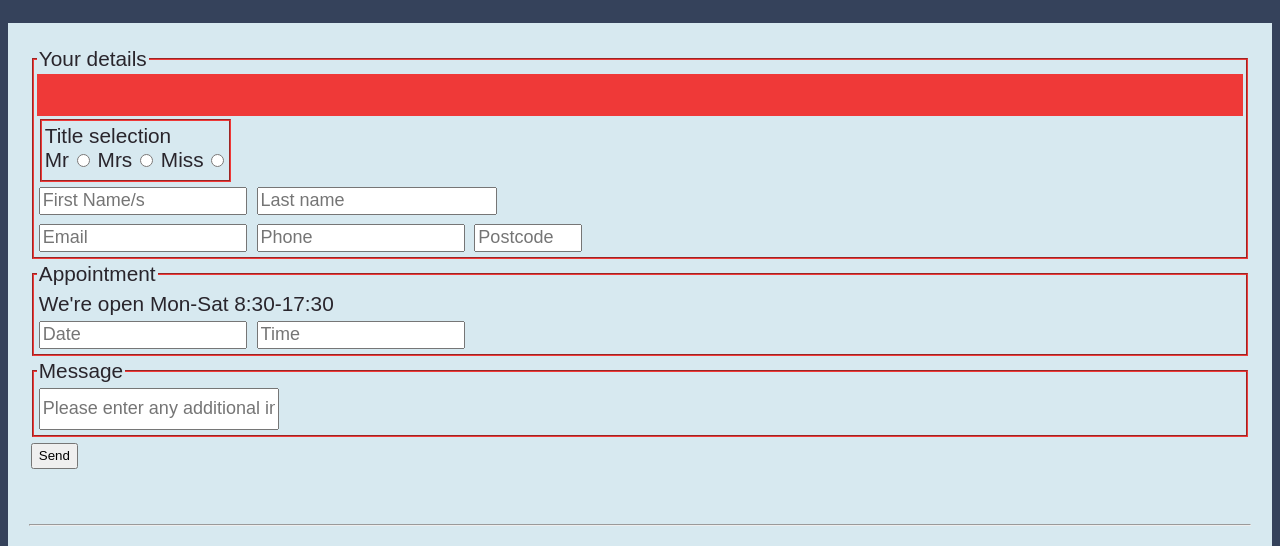
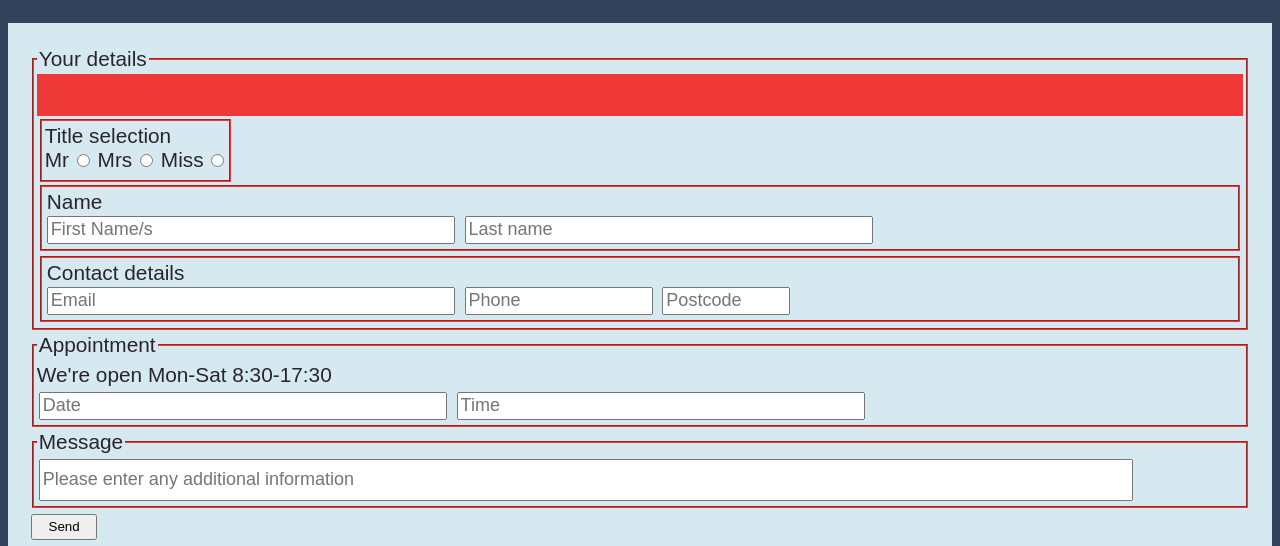
Before and after one commit to J-Wll/AriaExercises, a plain HTML site: page examples/ex02.html in a window 1280 px wide. Shown: the part 146-692 px from the top of the page. Drawn offline with Linux system fonts and the light colour scheme.

Commit message:
Input sizes

```diff
--- a/examples/css/ex2style.css
+++ b/examples/css/ex2style.css
@@ -79,26 +79,35 @@ input{
 }
 
 input[type=text] {
-    max-width: 200px;
+    max-width: 400px;
+    width:96%;
     min-height: 22px;
     font-size: 18px;
+
 }
 
-#surname {
+/* #surname {
     max-width: 312px;
+} */
+
+#postcode{
+    max-width: 120px;
 }
 
-#postcode {
-    max-width: 100px;
+#phone{
+     max-width: 180px;
+}
+
+
+input[type=submit]{
+    width: 5em;
+    max-width: 10em;
+    min-height: 2em;
 }
 
 #message {
-    max-width: 99%;
+    width: 90%;
+    max-width: 1200px;
     /* max-width: 1062px; */
     min-height: 2em;
 }
-
-input[type=submit]{
-    max-width: 5em;
-    min-height: 2em;
-}
--- a/examples/ex02.html
+++ b/examples/ex02.html
@@ -47,11 +47,13 @@
                                     aria-checked="false" />
                             </div>
                         </div>
-                        <div class="md-5p">
+                        <div class="md-5p border">
+                            <legend>Name</legend>
                             <input type="text" name="firstName" id="firstName" placeholder="First Name/s" />
                             <input type="text" name="surname" id="surname" placeholder="Last name" />
                         </div>
-                        <div class="">
+                        <div class="border">
+                            <legend>Contact details</legend>
                             <input type="text" name="email" id="email" placeholder="Email" />
                             <input type="text" name="phone" id="phone" placeholder="Phone" />
                             <input type="text" name="postcode" id="postcode" placeholder="Postcode" />
@@ -59,7 +61,7 @@
                     </fieldset>
                     <fieldset class="border my-3p">
                         <legend>Appointment</legend>
-                        <legend class="my-3p">We're open Mon-Sat 8:30-17:30</legend>
+                        <p class="my-3p">We're open Mon-Sat 8:30-17:30</p>
                         <input type="text" name="date" id="date" placeholder="Date" />
                         <input type="text" name="time" id="time" placeholder="Time" />
                     </fieldset>
```
